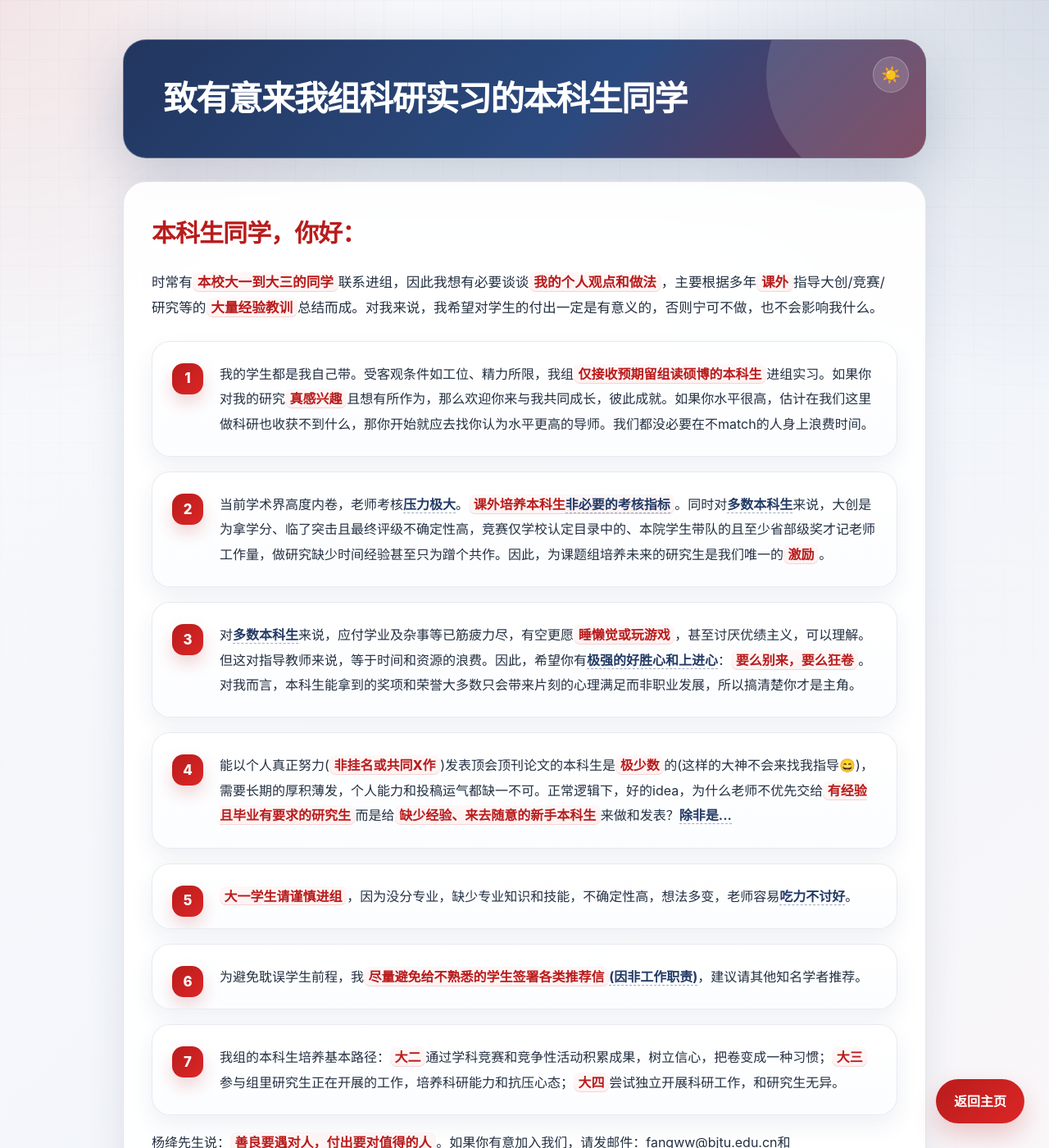
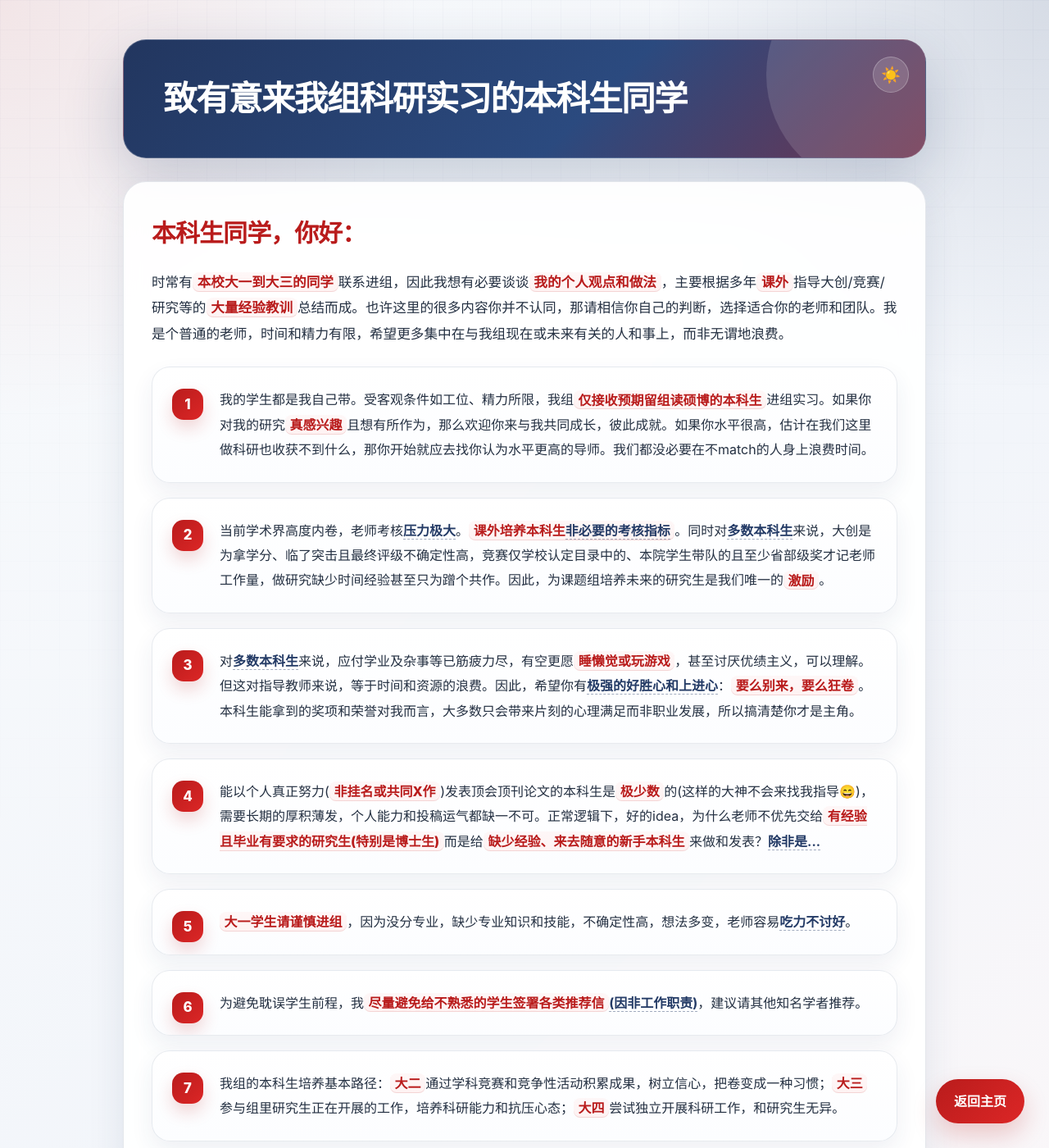
Before and after one commit to fangvv/Homepage, a Jekyll site: the page faq.html, which Jekyll copies as it is, in a window 1280 px wide and 1400 px high. Shown: the whole window at 82% size. Built offline with Jekyll 4.4.1, drawn with Linux system fonts in a browser that asks for light colours; comment, search, counter and statistics services are not loaded.

Commit message:
update faq

```diff
--- a/faq.html
+++ b/faq.html
@@ -37,7 +37,7 @@
         <section class="content-card">
             <p class="lead">
                 <span class="greeting">本科生同学，你好：</span>
-                时常有<strong>本校大一到大三的同学</strong>联系进组，因此我想有必要谈谈<strong>我的个人观点和做法</strong>，主要根据多年<strong>课外</strong>指导大创/竞赛/研究等的<strong>大量经验教训</strong>总结而成。对我来说，我希望对学生的付出一定是有意义的，否则宁可不做，也不会影响我什么。
+                时常有<strong>本校大一到大三的同学</strong>联系进组，因此我想有必要谈谈<strong>我的个人观点和做法</strong>，主要根据多年<strong>课外</strong>指导大创/竞赛/研究等的<strong>大量经验教训</strong>总结而成。也许这里的很多内容你并不认同，那请相信你自己的判断，选择适合你的老师和团队。我是个普通的老师，时间和精力有限，希望更多集中在与我组现在或未来有关的人和事上，而非无谓地浪费。
             </p>
 
             <ol>
@@ -58,9 +58,9 @@
                         rel="noopener noreferrer">多数本科生</a>来说，应付学业及杂事等已筋疲力尽，有空更愿<strong>睡懒觉或玩游戏</strong>，甚至讨厌优绩主义，可以理解。但这对指导教师来说，等于时间和资源的浪费。因此，希望你有<a
                         href="https://p9.itc.cn/q_70/images03/20211231/97b9e0e41e424e699d87b0a6c46add0e.jpeg"
                         target="_blank"
-                        rel="noopener noreferrer">极强的好胜心和上进心</a>：<strong>要么别来，要么狂卷</strong>。对我而言，本科生能拿到的奖项和荣誉大多数只会带来片刻的心理满足而非职业发展，所以搞清楚你才是主角。
+                        rel="noopener noreferrer">极强的好胜心和上进心</a>：<strong>要么别来，要么狂卷</strong>。本科生能拿到的奖项和荣誉对我而言，大多数只会带来片刻的心理满足而非职业发展，所以搞清楚你才是主角。
                 </li>
-                <li>能以个人真正努力(<strong>非挂名或共同X作</strong>)发表顶会顶刊论文的本科生是<strong>极少数</strong>的(这样的大神不会来找我指导😄)，需要长期的厚积薄发，个人能力和投稿运气都缺一不可。正常逻辑下，好的idea，为什么老师不优先交给<strong>有经验且毕业有要求的研究生</strong>而是给<strong>缺少经验、来去随意的新手本科生</strong>来做和发表？<a
+                <li>能以个人真正努力(<strong>非挂名或共同X作</strong>)发表顶会顶刊论文的本科生是<strong>极少数</strong>的(这样的大神不会来找我指导😄)，需要长期的厚积薄发，个人能力和投稿运气都缺一不可。正常逻辑下，好的idea，为什么老师不优先交给<strong>有经验且毕业有要求的研究生(特别是博士生)</strong>而是给<strong>缺少经验、来去随意的新手本科生</strong>来做和发表？<a
                         href="https://www.zhihu.com/question/2014876930340569682/answer/2015195763613914710"
                         target="_blank" rel="noopener noreferrer">除非是...</a></li>
 
```
